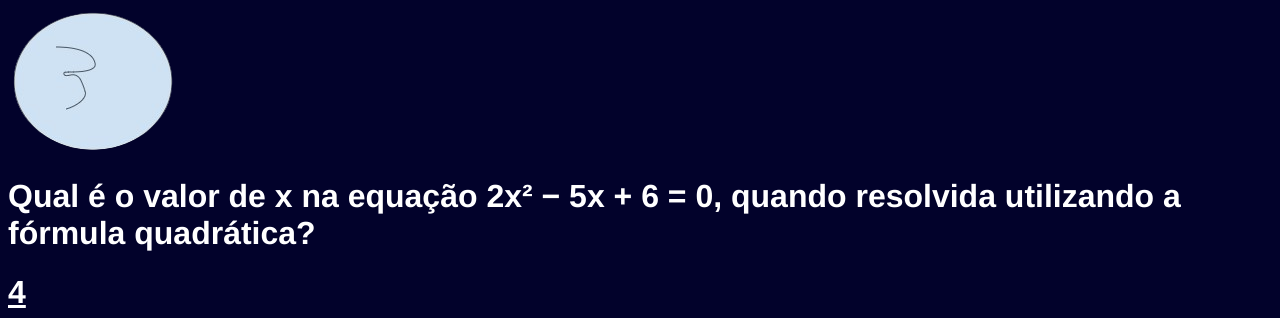
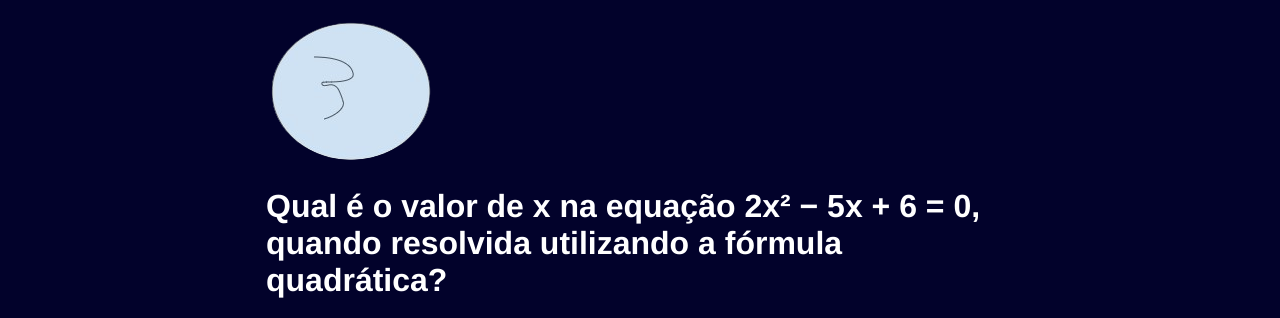
Before and after one commit to noahcascaes/Noah-Quiz, a plain HTML site: page 3Pergunta.html in a window 1280 px wide. Shown: the top 318 px of the page. Drawn offline with Linux system fonts and the light colour scheme.

Commit message:
Adição de margens

```diff
--- a/3Pergunta.html
+++ b/3Pergunta.html
@@ -2,13 +2,16 @@
 <html lang="pt-br">
 
 <head>
-    <style>
+    <style type="text/css">
         h1 {
     font-family: 'Franklin Gothic Medium', 'Arial Narrow', Arial, sans-serif;
     color: white
         }
         body {
             background-color: rgb(2, 2, 43);
+            margin-left: 20%;
+            margin-right: 20%;
+            padding: 10px 10px 10px 10px;
         }
         a {
             color: white;
```
